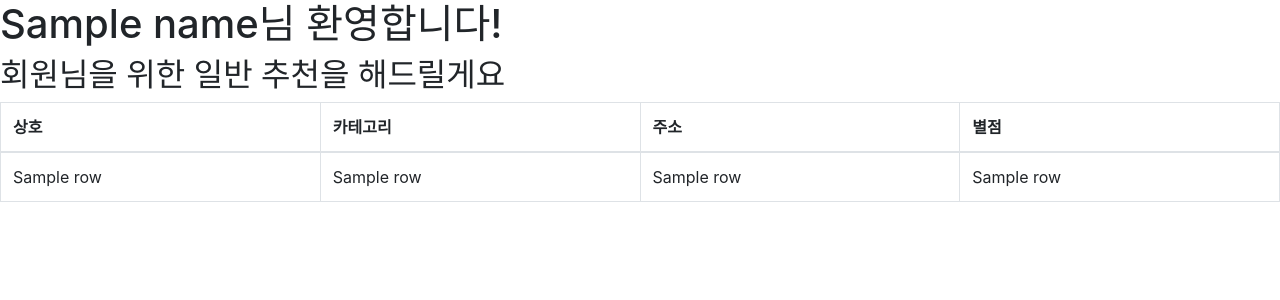
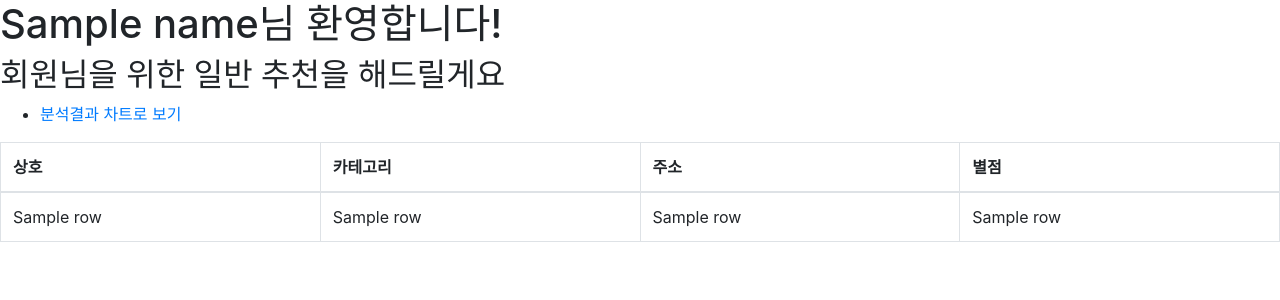
Before and after one commit to LaurentLaury/jaljaljal, a Flask app: template templates/jjj/hybrid.html in a window 1280 px wide. Shown: the top 300 px of the page. Run offline with Flask 2, Linux system fonts and the light colour scheme; the template is opened without the code that fills it: most values are stand-ins (such as "Sample title", 1, 10 or a date in 2020); parts of the project's set-up code (start-up, migrations or seed data) failed here and were passed over; some libraries are stand-ins or nearby versions.

Commit message:
로그인후 일반 분석에서 차트까지 연결

```diff
--- a/jjj_final.py
+++ b/jjj_final.py
@@ -29,7 +29,7 @@ def find_comment(place):
     return render_template("jjj/unmember_comment.html", data= com)
 
 
-@app.route("/chart/<name>")
+@app.route("/chart/<name>", methods=['GET'])
 def chart(name):
     result = mm.get_recommend_info(name)
     address_count, ctg_count = mm.get_chart_data(result)
--- a/templates/jjj/hybrid.html
+++ b/templates/jjj/hybrid.html
@@ -5,14 +5,18 @@
     <title>로그인 회원 추천</title>
     <link rel="stylesheet" href="https://stackpath.bootstrapcdn.com/bootstrap/4.5.0/css/bootstrap.min.css" integrity="sha384-9aIt2nRpC12Uk9gS9baDl411NQApFmC26EwAOH8WgZl5MYYxFfc+NcPb1dKGj7Sk" crossorigin="anonymous">
     <script src="https://stackpath.bootstrapcdn.com/bootstrap/4.5.0/js/bootstrap.min.js" integrity="sha384-OgVRvuATP1z7JjHLkuOU7Xw704+h835Lr+6QL9UvYjZE3Ipu6Tp75j7Bh/kR0JKI" crossorigin="anonymous"></script>
-
-    </style>
     <script src="http://ajax.googleapis.com/ajax/libs/jquery/1.7.2/jquery.min.js"></script>
 
 </head >
 <body>
 <h1>{{name}}님 환영합니다!</h1>
 <h2> 회원님을 위한 일반 추천을 해드릴게요</h2>
+		<div id="menu">
+			<ul>
+				<li><a href="/chart/{{name}}" >분석결과 차트로 보기</a></li>
+
+			</ul>
+		</div>
 
 <table class="table table-bordered">
     <thead>
```
